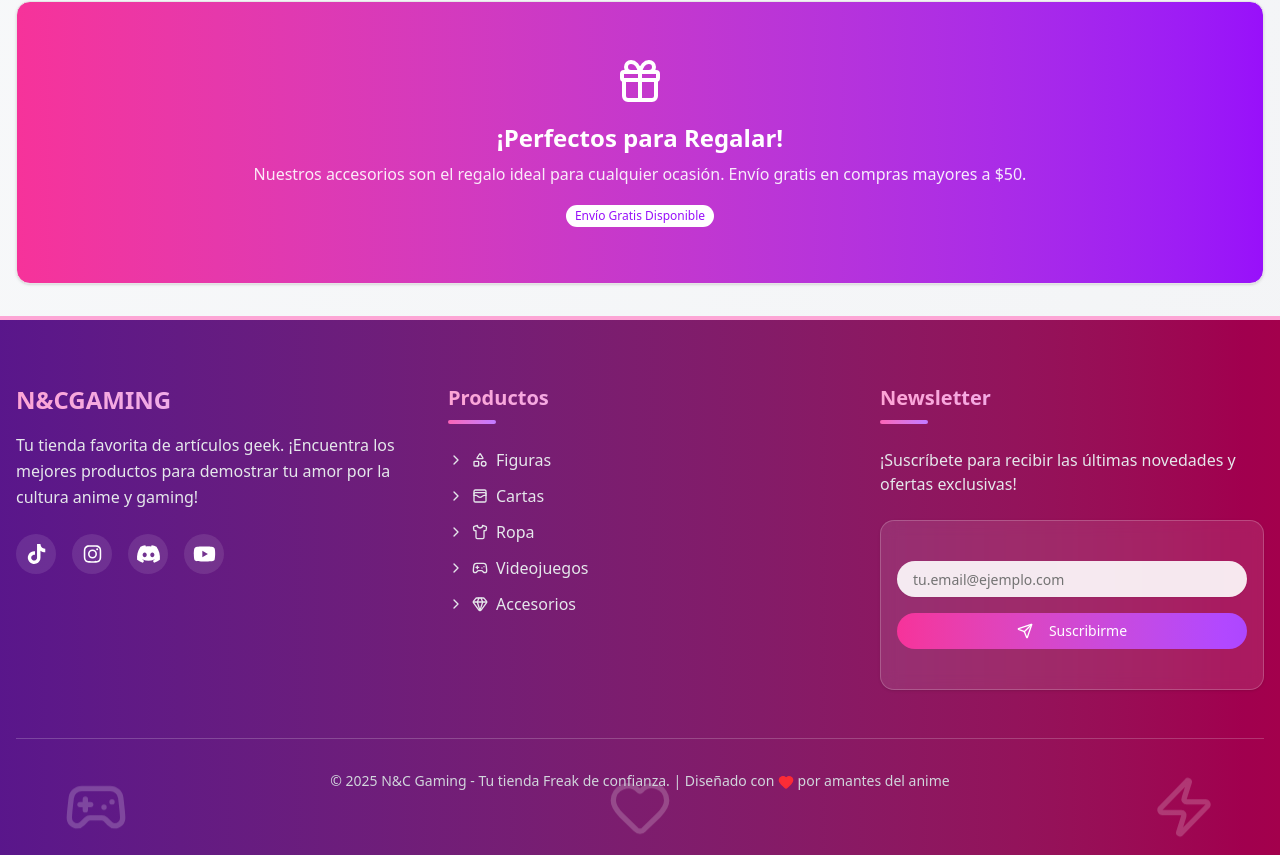
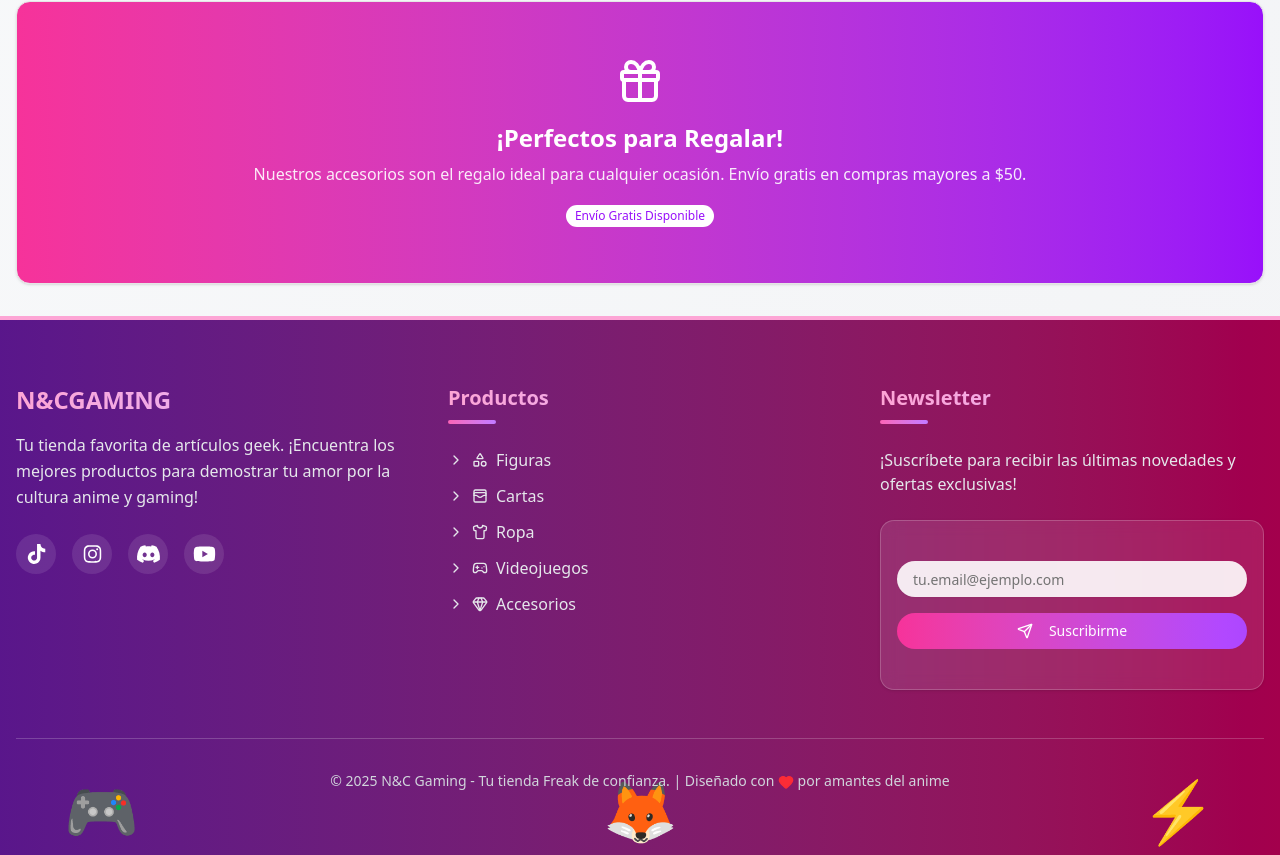
Before and after one commit to nicolsaa/React_NCGaming_fe, a React (Vite) app: page /catalogo-accesorios in a window 1280 px wide. Shown: the part 2070-2925 px from the top of the page. Built offline with nearby package versions, Linux system fonts and the light colour scheme.

Commit message:
actualize iconos footer

```diff
--- a/src/components/layouth/Footer.tsx
+++ b/src/components/layouth/Footer.tsx
@@ -2,9 +2,7 @@ import React, { useState } from 'react';
 import { Button } from '@/components/ui/button';
 import { Input } from '@/components/ui/input';
 import { Card, CardContent } from '@/components/ui/card';
-import { CardsIcon } from '@/components/icons/CardsIcon';
 import {
-    Zap,
     Heart,
     ChevronRight,
     Send,
@@ -70,16 +68,10 @@ const Footer: React.FC = () => {
     return (
         <footer className="relative bg-gradient-to-r from-purple-900 to-pink-800 text-white overflow-hidden border-t-4 border-pink-300">
             {/* Anime Characters Floating */}
-            <div className="absolute bottom-0 w-full flex justify-between px-8 lg:px-16 opacity-20 pointer-events-none">
-                <div className="animate-bounce" style={{ animationDelay: '0s' }}>
-                    <Gamepad2 className="h-16 w-16" />
-                </div>
-                <div className="animate-bounce" style={{ animationDelay: '1s' }}>
-                    <Heart className="h-16 w-16" />
-                </div>
-                <div className="animate-bounce" style={{ animationDelay: '2s' }}>
-                    <Zap className="h-16 w-16" />
-                </div>
+            <div className="absolute bottom-0 w-full flex justify-between px-8 lg:px-16">
+                <div className="animate-bounce text-6xl" style={{ animationDelay: '0s' }}>🎮</div>
+                <div className="animate-bounce text-6xl" style={{ animationDelay: '1s' }}>🦊</div>
+                <div className="animate-bounce text-6xl" style={{ animationDelay: '2s' }}>⚡</div>
             </div>
 
             <div className="relative z-10 container mx-auto px-4 py-16">
--- a/src/pages/Home.tsx
+++ b/src/pages/Home.tsx
@@ -64,10 +64,10 @@ const Home: React.FC = () => {
     ];
 
     const benefits = [
-        { src: envioImg, alt: "Envío" },
-        { src: seguroImg, alt: "Compra Segura" },
-        { src: garantiaImg, alt: "Garantía" },
-        { src: originalImg, alt: "Original" },
+        { src: envioImg },
+        { src: seguroImg },
+        { src: garantiaImg },
+        { src: originalImg },
     ];
 
     // Autoplay carrusel
@@ -144,8 +144,8 @@ const Home: React.FC = () => {
                 <div className="grid grid-cols-2 md:grid-cols-4 gap-12 justify-center">
                     {benefits.map((b, index) => (
                         <div key={index}>
-                            <img src={b.src} alt={b.alt} className="w-[350px] h-[350px] mx-auto object-contain" />
-                            <p className="mt-2 font-medium">{b.alt}</p>
+                            <img src={b.src} className="w-[350px] h-[350px] mx-auto object-contain" />
+                            <p className="mt-2 font-medium"></p>
                         </div>
                     ))}
                 </div>
```
Also changed, not shown: src/global.css (+20 -0 lines). Lines whose indentation alone changed are shown as unchanged.
